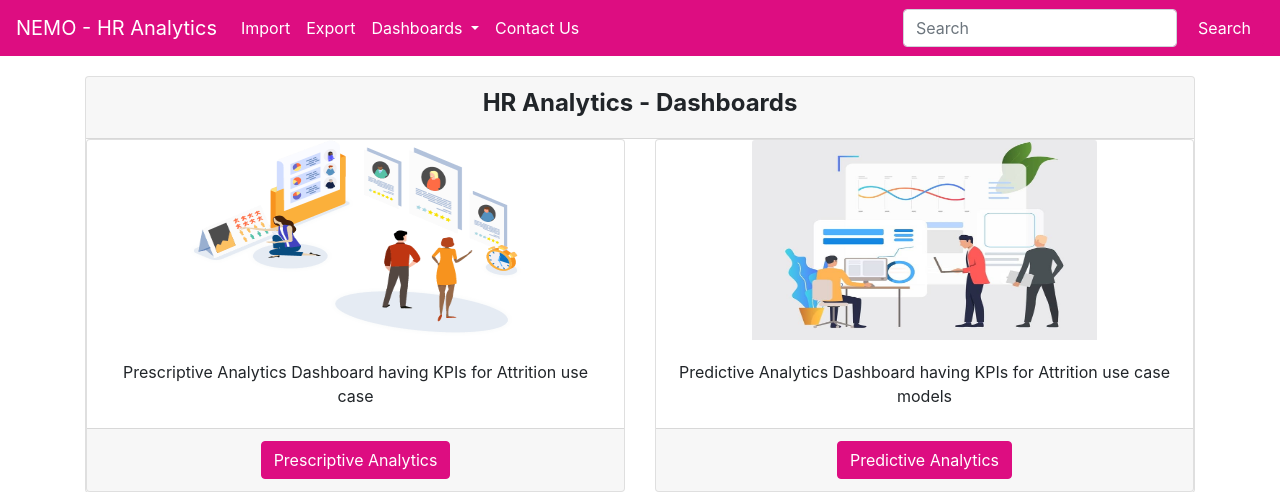
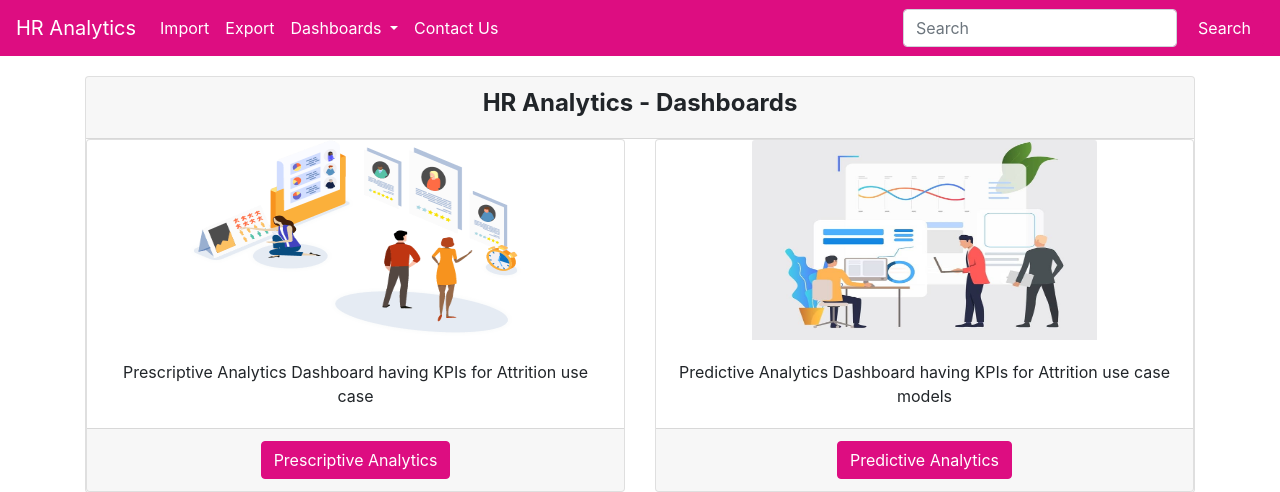
Before and after one commit to TripathiAshutosh/hr-analytics, a Flask app: page / in a window 1280 px wide. Shown: the top 492 px of the page. Run offline with Flask 2, Linux system fonts and the light colour scheme; some libraries are stand-ins or nearby versions.

Commit message:
Update header-navbar.html

```diff
--- a/templates/header-navbar.html
+++ b/templates/header-navbar.html
@@ -4,7 +4,7 @@
    }
 </style>
 <nav class="navbar navbar-expand-lg navbar-light" style="background-color: #dd0d81;">
-    <a class="navbar-brand" style="color: white !important;" href="/">NEMO - HR Analytics</a>
+    <a class="navbar-brand" style="color: white !important;" href="/">HR Analytics</a>
     <button class="navbar-toggler" type="button" data-toggle="collapse" data-target="#navbarSupportedContent" aria-controls="navbarSupportedContent" aria-expanded="false" aria-label="Toggle navigation">
       <span class="navbar-toggler-icon"></span>
     </button>
```
